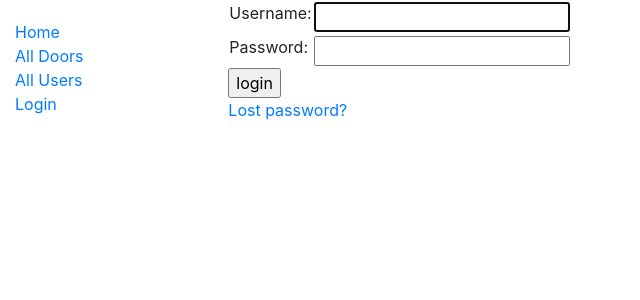
After one commit to Belphe13/zktap, a Django app: page /accounts/login/ in a window 1280 px wide. The commit adds this page. Shown: the top 300 px of the page, without its empty margins (0-640 px from the left). Run offline with Django 3.2, Linux system fonts and the light colour scheme; some libraries are stand-ins or nearby versions.

Commit message:
login/logoff added w/o sending email

```diff
--- a/catalog/models.py
+++ b/catalog/models.py
@@ -27,7 +27,6 @@ class User(models.Model):
     user_public_key = models.CharField(max_length=256, default='DEFAULT')
     door = models.ManyToManyField(Door, related_name=None)
 
-
     # Order
     class Meta:
         ordering = ['last_name', 'first_name']
--- a/catalog/templates/base_generic.html
+++ b/catalog/templates/base_generic.html
@@ -10,7 +10,6 @@
 </head>
 
 <body>
-
     <div class="container-fluid">
         <div class="row">
             <div class="col-sm-2">
@@ -19,13 +18,43 @@
                     <li><a href="{% url 'index' %}">Home</a></li>
                     <li><a href="{% url 'doors' %}">All Doors</a></li>
                     <li><a href="{% url 'users' %}">All Users</a></li>
+
+                    {% if user.is_authenticated %}
+                    <li>User: {{ user.get_username }}</li>
+                    <li><a href="{% url 'logout'%}?next={{request.path}}">Logout</a></li>
+                    {% else %}
+                    <li><a href="{% url 'login'%}?next={{request.path}}">Login</a></li>
+                    {% endif %}
+
                 </ul>
                 {% endblock %}
         </div>
 
-        <div class="col-sm-10 ">{% block content %}{% endblock %}</div>
+        <div class="col-sm-10 ">{% block content %}{% endblock %}
+                {% block pagination %}
+                {% if is_paginated %}
+                    <div class="pagination">
+                        <span class="page-links">
+                            {% if page_obj.has_previous %}
+                                <a href="{{ request.path }}?page={{ page_obj.previous_page_number }}">previous</a>
+                            {% endif %}
+                            <span class="page-current">
+                                Page {{ page_obj.number }} of {{ page_obj.paginator.num_pages }}.
+                            </span>
+                            {% if page_obj.has_next %}
+                                <a href="{{ request.path }}?page={{ page_obj.next_page_number }}">next</a>
+                            {% endif %}
+                        </span>
+                    </div>
+                {% endif %}
+              {% endblock %}
+        </div>
 
-        </div>
-      </div>
+    </div>
+
+
+
+
+
 </body>
 </html>
--- /dev/null
+++ b/catalog/templates/registration/logged_out.html
@@ -0,0 +1,6 @@
+{% extends "base_generic.html" %}
+
+{% block content %}
+  <p>Logged out!</p>
+  <a href="{% url 'login'%}">Click here to login again.</a>
+{% endblock %}
--- /dev/null
+++ b/catalog/templates/registration/login.html
@@ -0,0 +1,37 @@
+{% extends "base_generic.html" %}
+
+{% block content %}
+
+  {% if form.errors %}
+    <p>Your username and password didn't match. Please try again.</p>
+  {% endif %}
+
+  {% if next %}
+    {% if user.is_authenticated %}
+      <p>Your account doesn't have access to this page. To proceed,
+      please login with an account that has access.</p>
+    {% else %}
+      <p>Please login to see this page.</p>
+    {% endif %}
+  {% endif %}
+
+  <form method="post" action="{% url 'login' %}">
+    {% csrf_token %}
+    <table>
+      <tr>
+        <td>{{ form.username.label_tag }}</td>
+        <td>{{ form.username }}</td>
+      </tr>
+      <tr>
+        <td>{{ form.password.label_tag }}</td>
+        <td>{{ form.password }}</td>
+      </tr>
+    </table>
+    <input type="submit" value="login" />
+    <input type="hidden" name="next" value="{{ next }}" />
+  </form>
+
+  {# Assumes you setup the password_reset view in your URLconf #}
+  <p><a href="{% url 'password_reset' %}">Lost password?</a></p>
+
+{% endblock %}
--- /dev/null
+++ b/catalog/templates/registration/password_reset_complete.html
@@ -0,0 +1,6 @@
+{% extends "base_generic.html" %}
+
+{% block content %}
+  <h1>The password has been changed!</h1>
+  <p><a href="{% url 'login' %}">log in again?</a></p>
+{% endblock %}
--- /dev/null
+++ b/catalog/templates/registration/password_reset_done.html
@@ -0,0 +1,5 @@
+{% extends "base_generic.html" %}
+
+{% block content %}
+  <p>We've emailed you instructions for setting your password. If they haven't arrived in a few minutes, check your spam folder.</p>
+{% endblock %}
--- /dev/null
+++ b/catalog/templates/registration/password_reset_email.html
@@ -0,0 +1,2 @@
+Someone asked for password reset for email {{ email }}. Follow the link below:
+{{ protocol}}://{{ domain }}{% url 'password_reset_confirm' uidb64=uid token=token %}
--- a/catalog/views.py
+++ b/catalog/views.py
@@ -23,12 +23,14 @@ def index(request):
 
 class DoorListView(generic.ListView):
     model = Door
+    paginate_by = 10
 
 class DoorDetailView(generic.DetailView):
     model = Door
 
 class UserListView(generic.ListView):
     model = User
+    paginate_by = 10
 
 class UserDetailView(generic.DetailView):
     model = User
--- a/zktap/settings.py
+++ b/zktap/settings.py
@@ -121,3 +121,6 @@ USE_TZ = True
 # https://docs.djangoproject.com/en/2.2/howto/static-files/
 
 STATIC_URL = '/static/'
+
+# Redirect to home URL after login (Default redirects to /accounts/profile/)
+LOGIN_REDIRECT_URL = '/'
--- a/zktap/urls.py
+++ b/zktap/urls.py
@@ -29,7 +29,7 @@ urlpatterns = [
     path('', RedirectView.as_view(url='/catalog/')),
 ] + static(settings.STATIC_URL, document_root=settings.STATIC_ROOT)
 
-#Add Django site authentication urls (for login, logout, password management)
-#urlpatterns += [
-#    path('accounts/', include('django.contrib.auth.urls')),
-#]
+# Add Django site authentication urls (for login, logout, password management)
+urlpatterns += [
+    path('accounts/', include('django.contrib.auth.urls')),
+]
```
Also changed, not shown: catalog/templates/registration/password_reset_confirm.html (added, +29 -0 lines), catalog/templates/registration/password_reset_form.html (added, +12 -0 lines), db.sqlite3.
